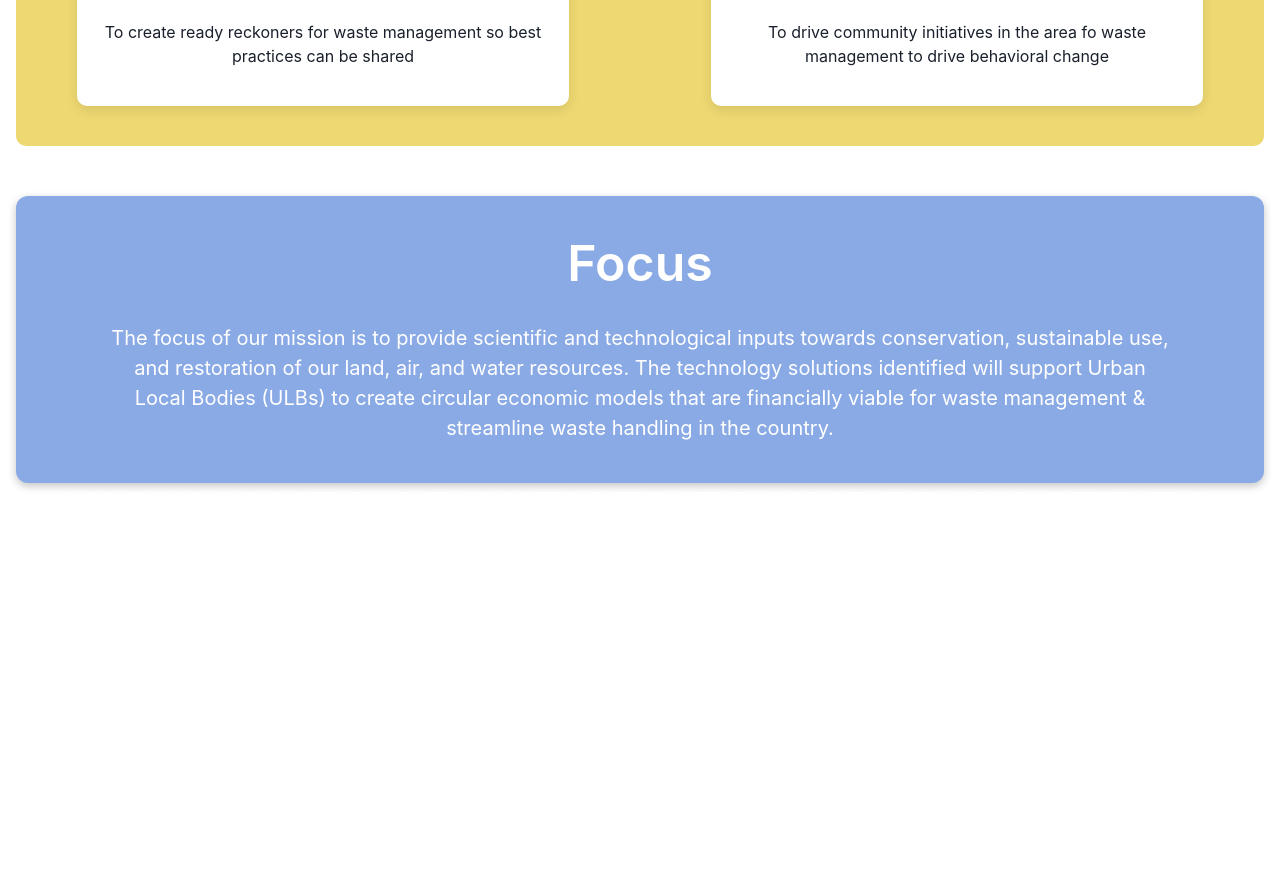
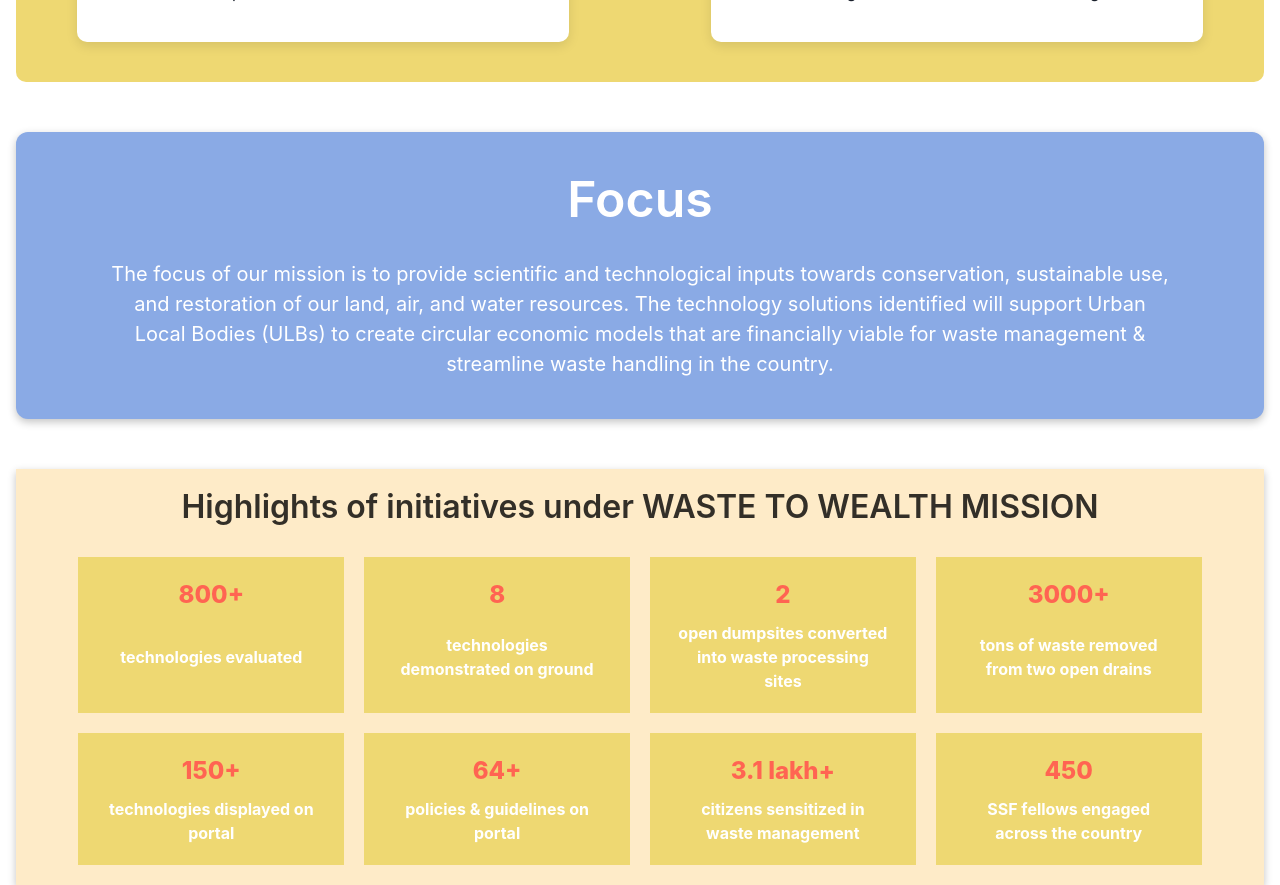
Before and after one commit to AkshayVerma-Ipsator/IpsatorOfficial, a React (Vite) app in the folder drain-reactBlog/: page / in a window 1280 px wide. Shown: the part 1280-2165 px from the top of the page. Before the commit the page ends 1905 px from the top, so only its background shows below. Built offline with nearby package versions, Linux system fonts and the light colour scheme.

Commit message:
page 1 second section completed

```diff
--- a/drain-reactBlog/src/Data/data.js
+++ b/drain-reactBlog/src/Data/data.js
@@ -1,26 +1,71 @@
-import boost from "../assets/boost.png"
-import ready from "../assets/ready.png"
-import tech from "../assets/tech.png"
-import awareness from "../assets/awareness.png"
-export const VisionData=[
+import boost from "../assets/boost.png";
+import ready from "../assets/ready.png";
+import tech from "../assets/tech.png";
+import awareness from "../assets/awareness.png";
+export const VisionData = [
   {
-        text:"To identify and validate innovative technologies that can help create a cleaner and greener environment in a sustainable way.",
-        img:tech,
-        width:"40px"
+    text: "To identify and validate innovative technologies that can help create a cleaner and greener environment in a sustainable way.",
+    img: tech,
+    width: "40px",
   },
   {
-        text:"To boost and augment the Swachh Bharat Mission and Smart Cities Project by leveraging science, technology, and innovation.",
-        img:boost,
-        width:"40px"
+    text: "To boost and augment the Swachh Bharat Mission and Smart Cities Project by leveraging science, technology, and innovation.",
+    img: boost,
+    width: "40px",
   },
   {
-        text:"To create ready reckoners for waste management so best practices can be shared",
-        img:ready,
-        width:"40px"
+    text: "To create ready reckoners for waste management so best practices can be shared",
+    img: ready,
+    width: "40px",
   },
   {
-        text:"To drive community initiatives in the area fo waste management to drive behavioral change",
-        img:awareness,
-        width:"40px"
+    text: "To drive community initiatives in the area fo waste management to drive behavioral change",
+    img: awareness,
+    width: "40px",
   },
-]
+];
+export const highlights = [
+  {
+    first: "800+",
+    text: "technologies evaluated",
+  },
+  {
+    first: "8",
+    text: "technologies demonstrated on ground",
+  },
+  {
+    first: "2",
+    text: "open dumpsites converted into waste processing sites",
+  },
+  {
+    first: "3000+",
+    text: `tons
+    of waste
+    removed from
+    two open drains`,
+  },
+  {
+    first: "150+",
+    text: `technologies
+    displayed on
+    portal`,
+  },
+  {
+    first: "64+",
+    text: `policies &
+    guidelines on
+    portal`,
+  },
+  {
+    first: "3.1 lakh+",
+    text: `citizens
+    sensitized in waste
+    management`,
+  },
+  {
+    first: "450",
+    text: `SSF fellows
+    engaged across
+    the country`,
+  },
+];
--- a/drain-reactBlog/src/components/header.jsx
+++ b/drain-reactBlog/src/components/header.jsx
@@ -33,7 +33,7 @@ const Header = () => {
                 <Text display={"flex"} alignItems={"center"} gap="4px">
                     Sections
                 <FaChevronDown />
-                    </Text>
+                </Text>
             </MenuButton>
             <MenuList color="black" display={"grid"} gridTemplateColumns={"rea"}>
                 <MenuItem></MenuItem>
--- /dev/null
+++ b/drain-reactBlog/src/components/highlights.jsx
@@ -0,0 +1,13 @@
+import { Box, Text, VStack } from '@chakra-ui/react';
+import React from 'react';
+
+const Highlights = ({first,text}) => {
+  return (
+    <VStack bgColor={"RGB(238 216 114)"} textAlign={"center"} py="20px">
+        <Text fontWeight={"800"} color="rgba(255, 100, 82)" fontSize="24px">{first+" "}</Text>
+        <Text w="80%" color="white" fontWeight={700} m="auto">{text}</Text>
+    </VStack>
+  );
+}
+
+export default Highlights;
--- a/drain-reactBlog/src/pages/page1/hero.jsx
+++ b/drain-reactBlog/src/pages/page1/hero.jsx
@@ -10,8 +10,9 @@ import {
     createIcon,
     SimpleGrid,
   } from '@chakra-ui/react'
-import { VisionData } from '../../Data/data';
+import { VisionData, highlights } from '../../Data/data';
 import VisionCards from '../../components/visionCards';
+import Highlights from '../../components/highlights';
 
 const Hero = () => {
   return (
@@ -19,7 +20,7 @@ const Hero = () => {
     <Stack
       align={'center'}
       spacing={{ base: 8, md: 10 }}
-      py={{ base: 20, md: 28 }}
+      py={{ base: 15, md: 20 }}
       direction={{ base: 'column', md: 'row' }}>
       <Stack flex={1} spacing={{ base: 5, md: 10 }}>
         <Heading
@@ -92,7 +93,7 @@ const Hero = () => {
           {VisionData.map((el,i)=><VisionCards key={i} img={el.img} width={el.width} text={el.text}/>)}
       </SimpleGrid>
     </Box>
-      <Box  py="100px" boxShadow="rgba(0, 0, 0, 0.24) 0px 3px 8px;" mt="50px" borderRadius={"12px"} p="40px" bgColor={"RGB(138 170 229)"} color="white">
+      <Box  boxShadow="rgba(0, 0, 0, 0.24) 0px 3px 8px;" my="50px" borderRadius={"12px"} p="40px" bgColor={"RGB(138 170 229)"} color="white">
               <Heading
                     lineHeight={1.1} fontWeight={600} textAlign={"center"} pb="32px"
                     fontSize={"50px"} color="white">
@@ -106,16 +107,14 @@ const Hero = () => {
               handling in the country.
               </Text>
       </Box>
-      <Box>
+      <Box boxShadow={"rgba(0, 0, 0, 0.24) 0px 3px 8px;"} py="20px" bgColor="orange.100">
       <Heading
                     lineHeight={1.1} fontWeight={600} textAlign={"center"} pb="32px"
-                    fontSize={"50px"} color="white">
-                HIGHLIGHTS OF INITIATIVES UNDER WASTE TO WEALTH MISSION
+                    fontSize={"32px"} color="blackAlpha.800">
+                Highlights of initiatives under WASTE TO WEALTH MISSION
               </Heading>
-              <SimpleGrid columns={4}>
-              <Text as="h3" textAlign={"center"} fontSize={"20px"} px="50px">
-
-              </Text>
+              <SimpleGrid columns={4} gap="20px"w="90%" m="auto">
+                  {highlights.map((el,i)=><Highlights key={i} first={el.first} text={el.text}/>)}
               </SimpleGrid>
       </Box>
   </Container>
```
Lines whose indentation alone changed are shown as unchanged.
